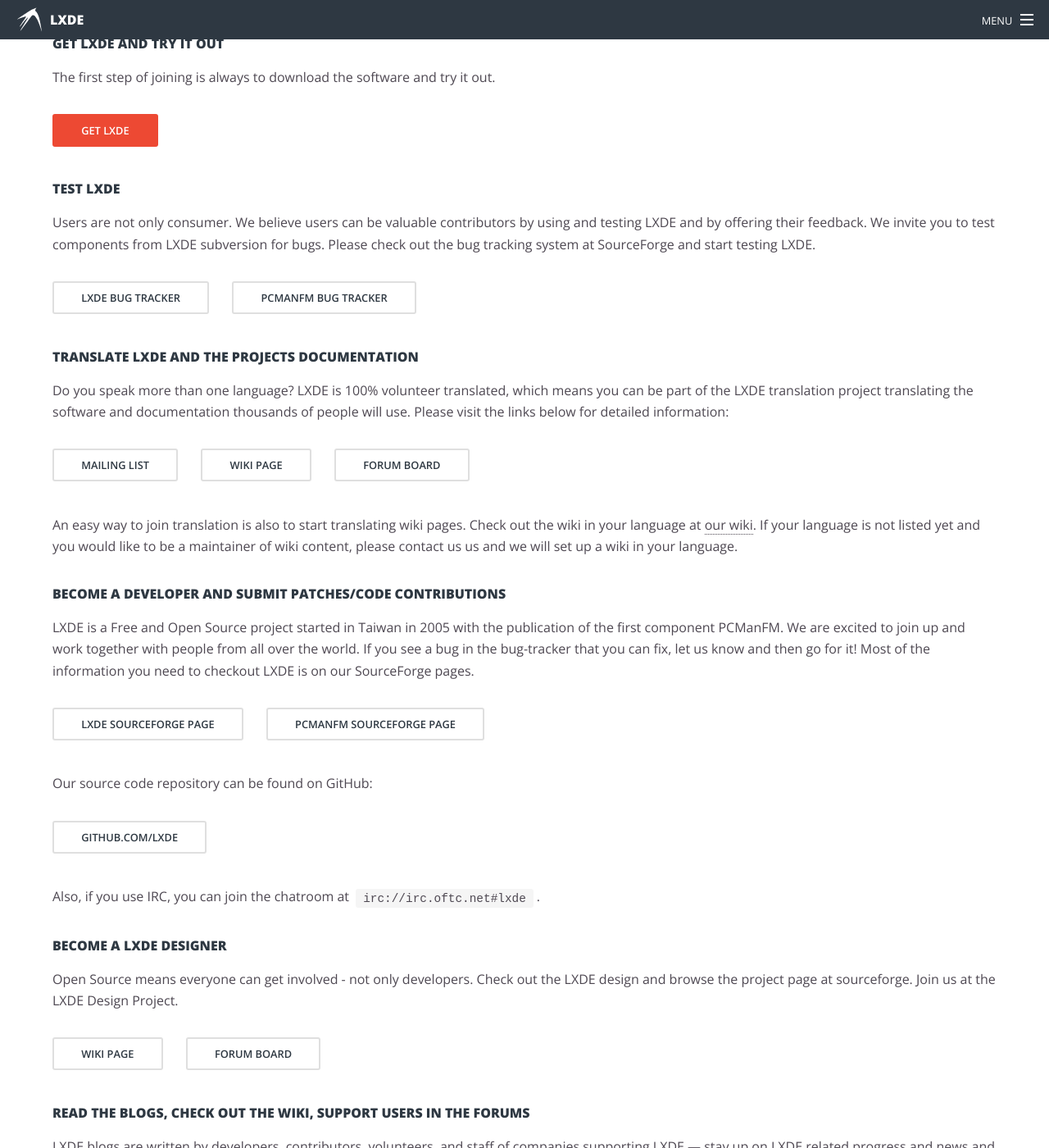
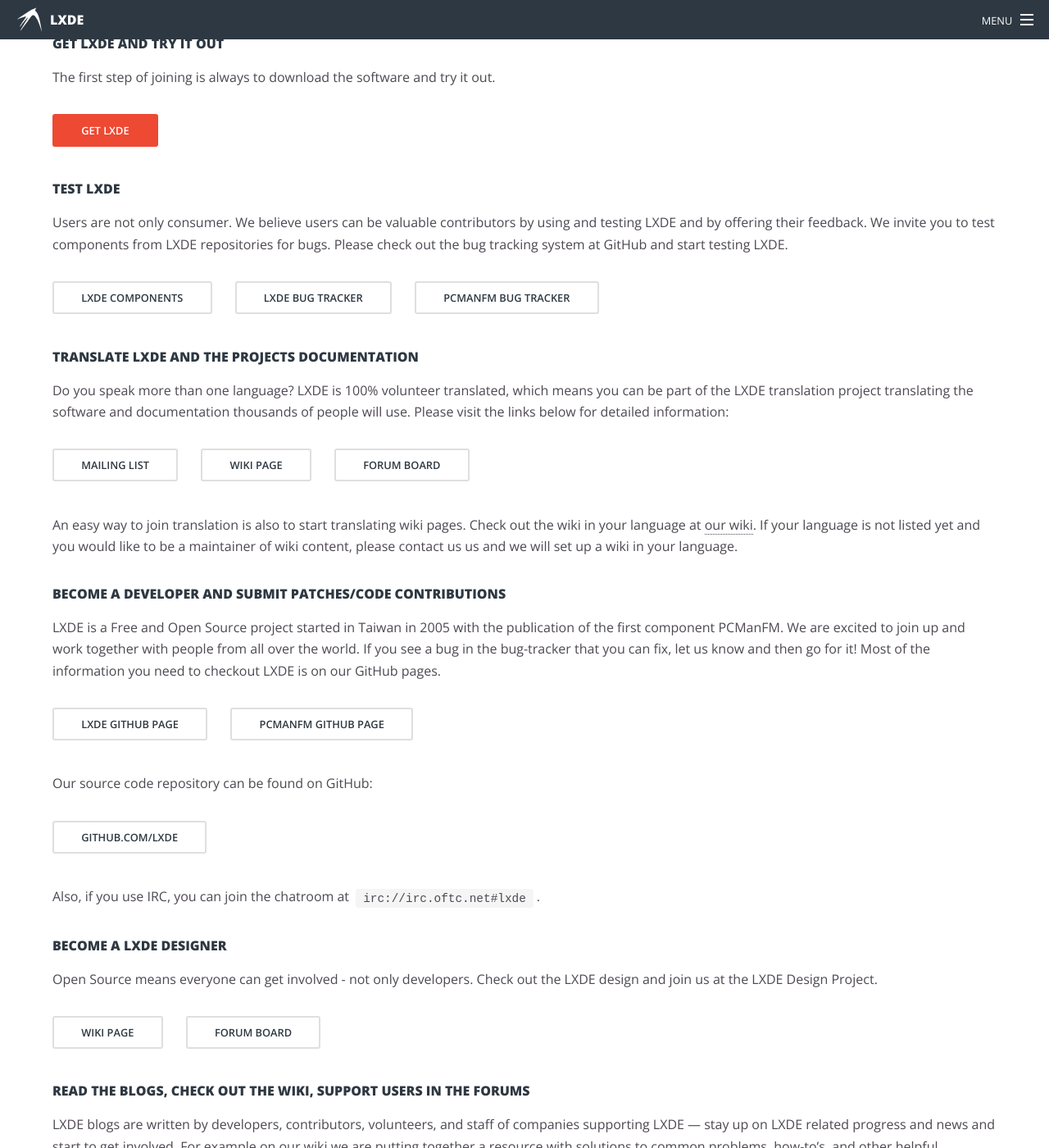
Before and after one commit to lxde/lxde.github.io, a Jekyll site: the page built from join.md, in a window 1280 px wide and 1400 px high, scrolled down 528 px. Shown: the whole window at 82% size. Built offline with Jekyll 4.4.1, drawn with Linux system fonts in a browser that asks for light colours.

Commit message:
Replace SourceForge references with GitHub references

```diff
--- a/_includes/header.html
+++ b/_includes/header.html
@@ -28,7 +28,8 @@
             <li><a href="https://forum.lxde.org">Forums</a></li>
             <li><a href="https://wiki.lxde.org">Wiki</a></li>
             <li><a href="https://blog.lxde.org">Blog</a></li>
-            <li><a href="https://sourceforge.net/projects/lxde/">SourceForge</a></li>
+            <li><a href="https://github.com/lxde">GitHub</a></li>
+            <li><a href="https://sourceforge.net/projects/lxde/">SourceForge (inactive)</a></li>
           </ul>
 
           <ul>
--- a/join.md
+++ b/join.md
@@ -24,12 +24,13 @@
 
 Users are not only consumer. We believe users can be valuable contributors by
 using and testing LXDE and by offering their feedback. We invite you to test
-components from LXDE subversion for bugs. Please check out the bug tracking
-system at SourceForge and start testing LXDE.
+components from LXDE repositories for bugs. Please check out the bug tracking
+system at GitHub and start testing LXDE.
 
 <ul class="actions">
-  <li><a href="https://sourceforge.net/p/lxde/bugs/" class="button">LXDE Bug tracker</a></li>
-  <li><a href="https://sourceforge.net/p/pcmanfm/bugs/" class="button">PCManFM Bug tracker</a></li>
+  <li><a href="https://github.com/orgs/lxde/repositories" class="button">LXDE Components</a></li>
+  <li><a href="https://github.com/search?q=org%3Alxde&type=issues&state=open&s=created&o=desc" class="button">LXDE Bug tracker</a></li>
+  <li><a href="https://github.com/lxde/pcmanfm/issues" class="button">PCManFM Bug tracker</a></li>
 </ul>
 
 #### Translate LXDE and the projects documentation
@@ -56,11 +57,11 @@
 publication of the first component PCManFM. We are excited to join up and work
 together with people from all over the world. If you see a bug in the
 bug-tracker that you can fix, let us know and then go for it! Most of the
-information you need to checkout LXDE is on our SourceForge pages.
+information you need to checkout LXDE is on our GitHub pages.
 
 <ul class="actions">
-  <li><a href="https://sourceforge.net/projects/lxde/" class="button">LXDE SourceForge Page</a></li>
-  <li><a href="https://sourceforge.net/projects/pcmanfm/" class="button">PCManFM SourceForge Page</a></li>
+  <li><a href="https://github.com/lxde" class="button">LXDE GitHub Page</a></li>
+  <li><a href="https://github.com/lxde/pcmanfm" class="button">PCManFM GitHub Page</a></li>
 </ul>
 
 Our source code repository can be found on GitHub:
@@ -74,8 +75,7 @@
 #### Become a LXDE Designer
 
 Open Source means everyone can get involved - not only developers. Check out
-the LXDE design and browse the project page at sourceforge. Join us at the LXDE
-Design Project.
+the LXDE design and join us at the LXDE Design Project.
 
 <ul class="actions">
   <li><a href="https://wiki.lxde.org/en/Category:Design" class="button">Wiki Page</a></li>
```
